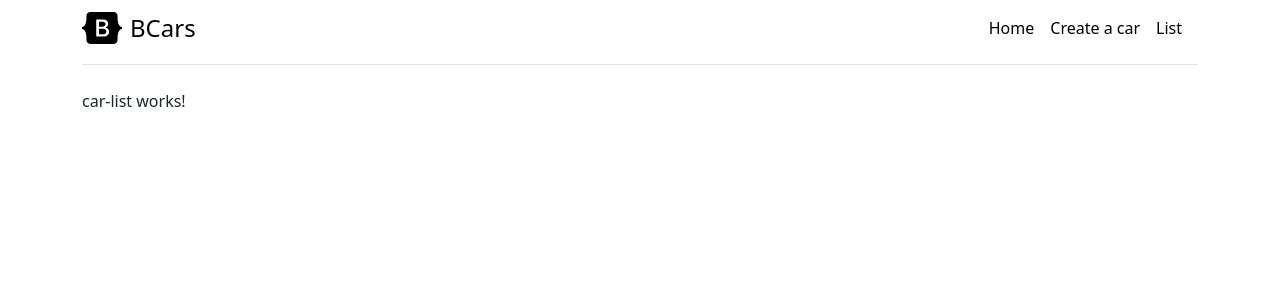
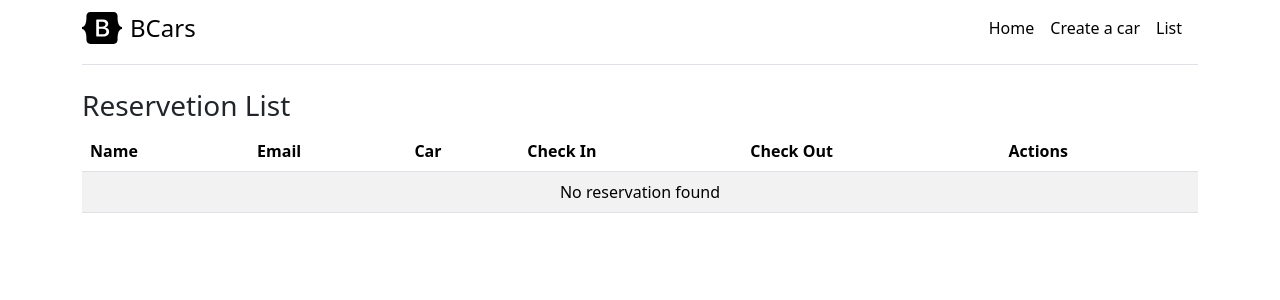
Before and after one commit to samarbadriddin0v/angular-full-course, an Angular app: page /list in a window 1280 px wide. Shown: the top 300 px of the page. Built offline with nearby package versions, Linux system fonts and the light colour scheme.

Commit message:
Fetching list

```diff
--- a/src/app/car-list/car-list.html
+++ b/src/app/car-list/car-list.html
@@ -1 +1,43 @@
-<p>car-list works!</p>
+<h3>Reservetion List</h3>
+
+<table class="table table-striped">
+  <thead>
+    <tr>
+      <th>Name</th>
+      <th>Email</th>
+      <th>Car</th>
+      <th>Check In</th>
+      <th>Check Out</th>
+      <th>Actions</th>
+    </tr>
+  </thead>
+  <tbody>
+    @if(reservationList.length === 0) {
+    <tr>
+      <td colspan="6" class="text-center">No reservation found</td>
+    </tr>
+    } @else { @for (item of reservationList; track item.id) {
+    <tr>
+      <td>{{item.clientName}}</td>
+      <td>{{item.clientEmail}}</td>
+      <td>{{item.carModel}} | {{item.carNumber}}</td>
+      <td>{{item.checkIn | date:'short'}}</td>
+      <td>{{item.checkOut | date:'short'}}</td>
+      <td>
+        <button
+          class="btn btn-sm btn-danger mx-1"
+          (click)="deleteReservation(item.id)"
+        >
+          Delete
+        </button>
+        <button
+          class="btn btn-sm btn-secondary mx-1"
+          [routerLink]="['/edit', item.id]"
+        >
+          Edit
+        </button>
+      </td>
+    </tr>
+    } }
+  </tbody>
+</table>
--- a/src/app/car-list/car-list.ts
+++ b/src/app/car-list/car-list.ts
@@ -1,17 +1,26 @@
-import { Component, inject } from '@angular/core';
+import { Component, inject, OnInit } from '@angular/core';
 import { CarService } from '../serviecs/car.service';
+import { Reservation } from '../models/reservation';
+import { DatePipe } from '@angular/common';
+import { RouterLink } from '@angular/router';
 
 @Component({
   selector: 'app-car-list',
-  imports: [],
+  imports: [DatePipe, RouterLink],
   templateUrl: './car-list.html',
   styleUrl: './car-list.css',
   standalone: true,
 })
-export class CarList {
+export class CarList implements OnInit {
+  reservationList: Reservation[] = [];
   reservetionService = inject(CarService);
 
-  constructor() {
-    console.log(this.reservetionService.getReservations());
+  ngOnInit(): void {
+    this.reservationList = this.reservetionService.getReservations();
+  }
+
+  deleteReservation(id: number): void {
+    this.reservetionService.deleteReservation(id);
+    this.reservationList = this.reservetionService.getReservations();
   }
 }
```
